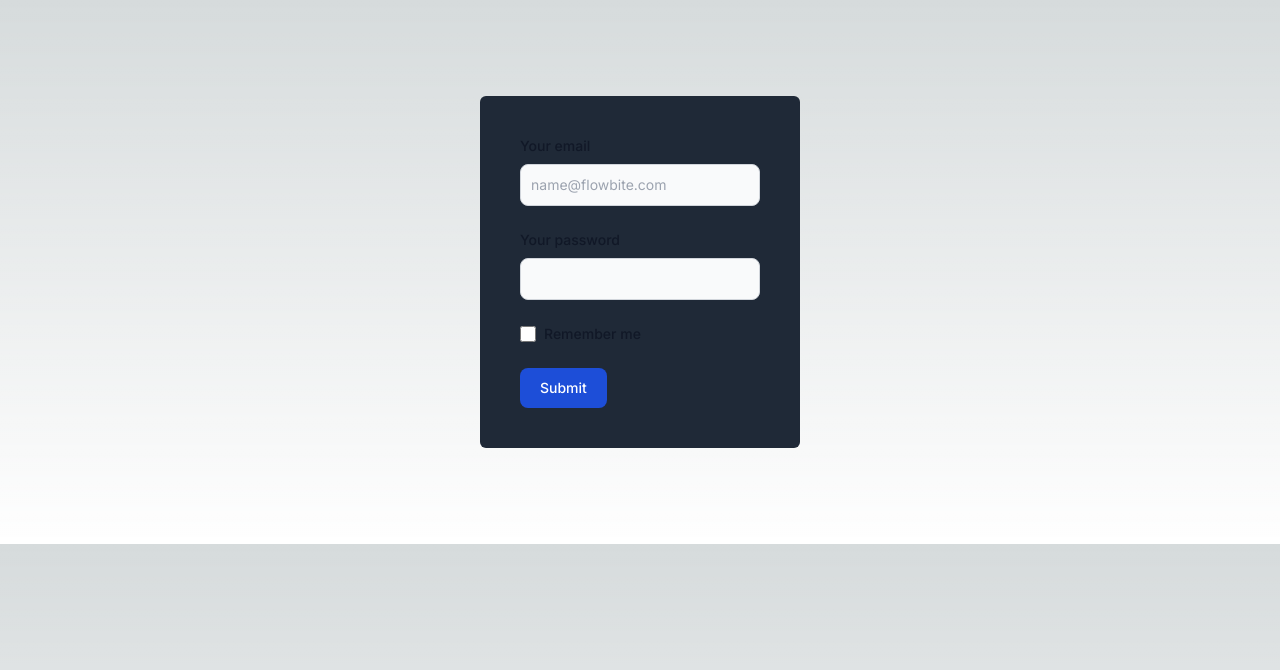
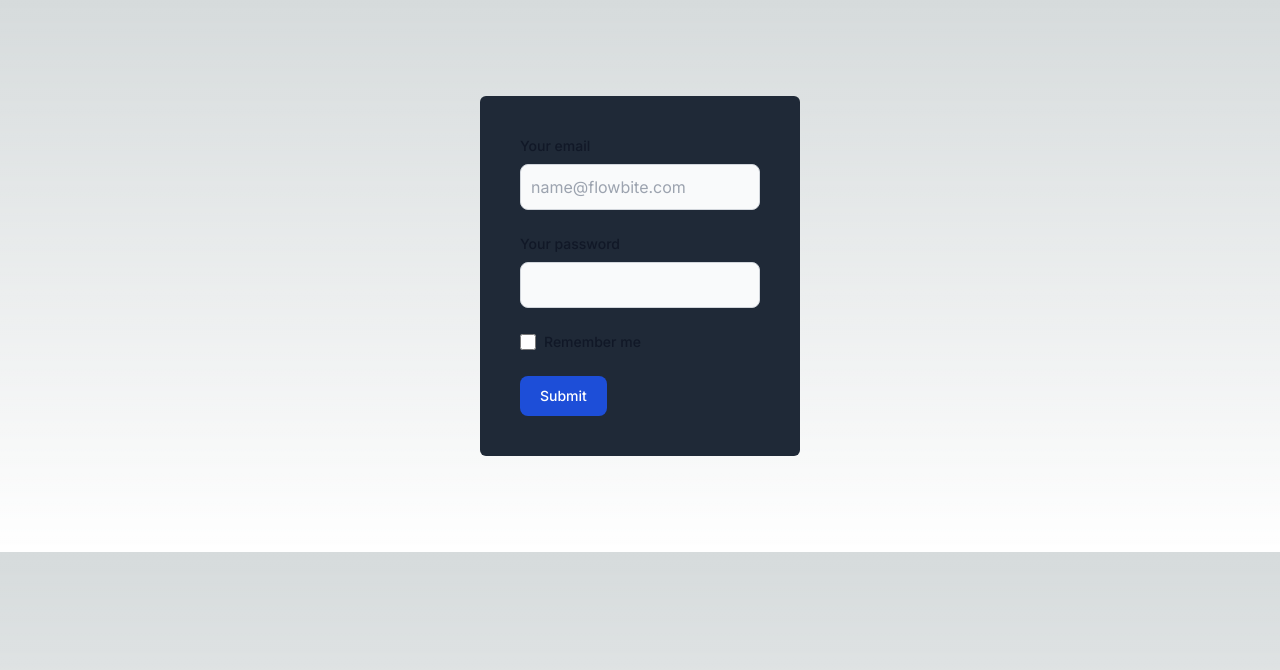
Before and after one commit to Ben888GitHub/nextjs-app-router-parallel-intercept-routes, a Next.js app: page /go-to-form/form in a window 1280 px wide. Shown: the top 670 px of the page. Built offline with nearby package versions, Linux system fonts and the light colour scheme.

Commit message:
change font sizes on form inputs

```diff
--- a/app/components/Form.js
+++ b/app/components/Form.js
@@ -14,7 +14,7 @@
 					<input
 						type="email"
 						id="email"
-						className="bg-gray-50 border border-gray-300 text-gray-900 text-sm rounded-lg focus:ring-blue-500 focus:border-blue-500 block w-full p-2.5 dark:bg-gray-700 dark:border-gray-600 dark:placeholder-gray-400 dark:text-white dark:focus:ring-blue-500 dark:focus:border-blue-500"
+						className="text-base bg-gray-50 border border-gray-300 text-gray-900  rounded-lg focus:ring-blue-500 focus:border-blue-500 block w-full p-2.5 dark:bg-gray-700 dark:border-gray-600 dark:placeholder-gray-400 dark:text-white dark:focus:ring-blue-500 dark:focus:border-blue-500"
 						placeholder="name@flowbite.com"
 						required
 					/>
@@ -29,7 +29,7 @@
 					<input
 						type="password"
 						id="password"
-						className="bg-gray-50 border border-gray-300 text-gray-900 text-sm rounded-lg focus:ring-blue-500 focus:border-blue-500 block w-full p-2.5 dark:bg-gray-700 dark:border-gray-600 dark:placeholder-gray-400 dark:text-white dark:focus:ring-blue-500 dark:focus:border-blue-500"
+						className="text-base bg-gray-50 border border-gray-300 text-gray-900  rounded-lg focus:ring-blue-500 focus:border-blue-500 block w-full p-2.5 dark:bg-gray-700 dark:border-gray-600 dark:placeholder-gray-400 dark:text-white dark:focus:ring-blue-500 dark:focus:border-blue-500"
 						required
 					/>
 				</div>
```
